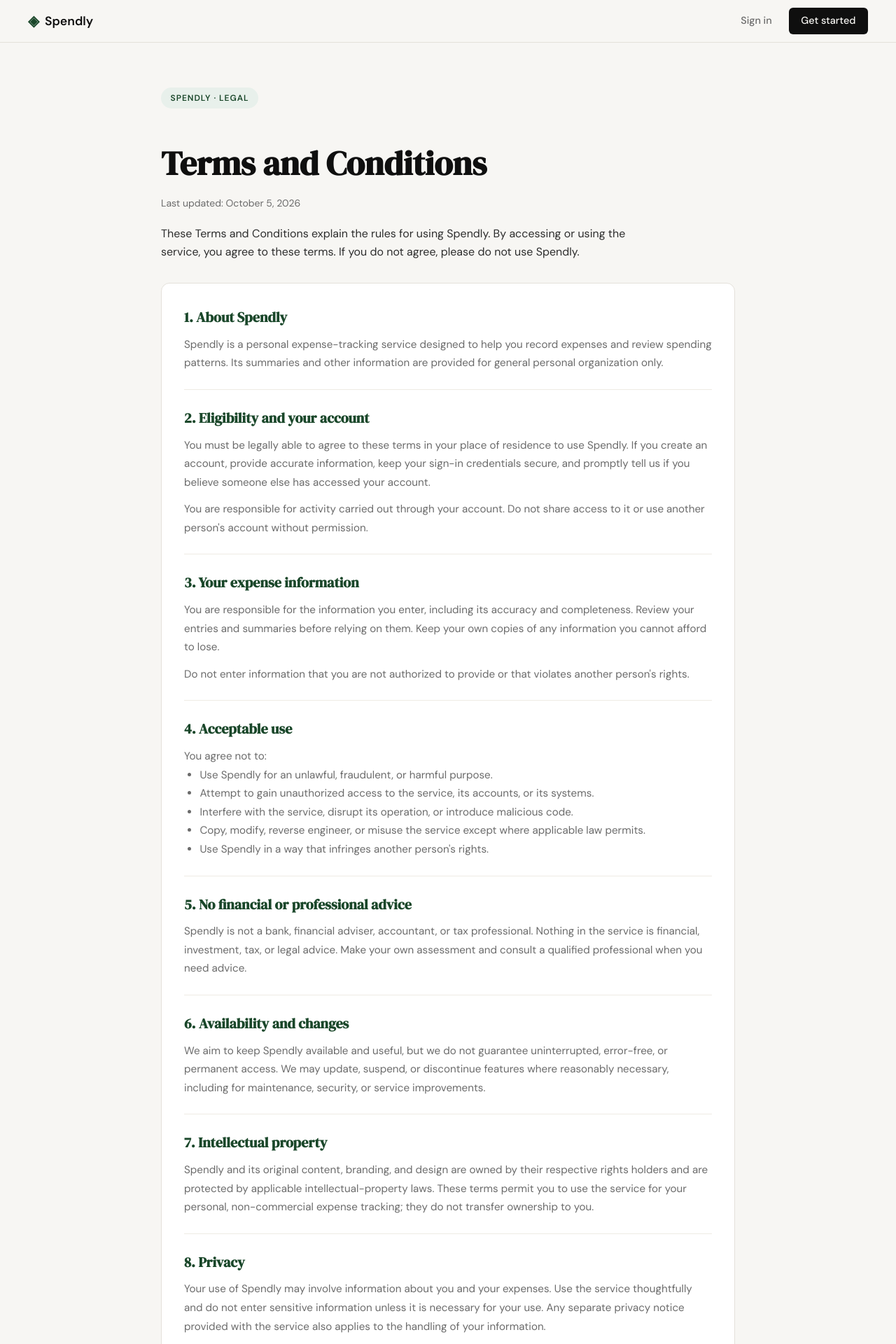
After one commit to jeevitha467/expense-tracker, a Flask app: page /terms in a window 1280 px wide. The commit adds this page. Shown: the top 1920 px of the page at 70% size. Run offline with Flask 3, Linux system fonts and the light colour scheme.

Commit message:
Added terms and conditions page

```diff
--- a/app.py
+++ b/app.py
@@ -20,6 +20,11 @@ def register():
 @app.route("/login")
 def login():
     return render_template("login.html")
+
+
+@app.route("/terms")
+def terms():
+    return render_template("terms.html")
 
 
 # ------------------------------------------------------------------ #
--- a/static/css/style.css
+++ b/static/css/style.css
@@ -478,6 +478,77 @@ a { color: inherit; text-decoration: none; }
 .auth-switch a:hover { text-decoration: underline; }
 
 /* ------------------------------------------------------------------ */
+/* Terms page                                                          */
+/* ------------------------------------------------------------------ */
+
+.terms-section {
+    padding: 4rem 2rem 5rem;
+}
+
+.terms-container {
+    max-width: 820px;
+    margin: 0 auto;
+}
+
+.terms-header {
+    margin-bottom: 2rem;
+}
+
+.terms-title {
+    font-family: var(--font-display);
+    font-size: clamp(2rem, 4vw, 3rem);
+    color: var(--ink);
+    margin: 1rem 0 0.4rem;
+}
+
+.terms-updated {
+    color: var(--ink-muted);
+    font-size: 0.875rem;
+    margin-bottom: 1.25rem;
+}
+
+.terms-intro {
+    max-width: 680px;
+    color: var(--ink-soft);
+    font-size: 1rem;
+}
+
+.terms-card {
+    background: var(--paper-card);
+    border: 1px solid var(--border);
+    border-radius: var(--radius-md);
+    padding: 2rem;
+}
+
+.terms-item + .terms-item {
+    border-top: 1px solid var(--border-soft);
+    margin-top: 1.5rem;
+    padding-top: 1.5rem;
+}
+
+.terms-item h2 {
+    font-family: var(--font-display);
+    font-size: 1.25rem;
+    color: var(--accent);
+    margin-bottom: 0.6rem;
+}
+
+.terms-item p,
+.terms-item li {
+    color: var(--ink-muted);
+    font-size: 0.95rem;
+    line-height: 1.75;
+}
+
+.terms-item p + p {
+    margin-top: 0.75rem;
+}
+
+.terms-item ul {
+    padding-left: 1.4rem;
+}
+
+/* ------------------------------------------------------------------ */
 /* Footer                                                              */
 /* ------------------------------------------------------------------ */
 
--- a/templates/base.html
+++ b/templates/base.html
@@ -34,7 +34,7 @@
             <span class="brand-icon">◈</span>
             <span class="footer-name">Spendly</span>
             <p class="footer-copy">Track every rupee. Own your finances.</p>
-            <a href="#">Terms and Conditions</a>
+            <a href="{{ url_for('terms') }}">Terms and Conditions</a>
             <a href="#">Privacy Policy</a>
         </div>
     </footer>
--- /dev/null
+++ b/templates/terms.html
@@ -0,0 +1,174 @@
+{% extends "base.html" %}
+
+{% block title %}Terms and Conditions — Spendly{% endblock %}
+
+{% block content %}
+<section class="terms-section">
+    <div class="terms-container">
+        <header class="terms-header">
+            <span class="hero-badge">Spendly · Legal</span>
+            <h1 class="terms-title">Terms and Conditions</h1>
+            <p class="terms-updated">Last updated: October 5, 2026</p>
+            <p class="terms-intro">
+                These Terms and Conditions explain the rules for using Spendly.
+                By accessing or using the service, you agree to these terms. If
+                you do not agree, please do not use Spendly.
+            </p>
+        </header>
+
+        <div class="terms-card">
+            <section class="terms-item">
+                <h2>1. About Spendly</h2>
+                <p>
+                    Spendly is a personal expense-tracking service designed to
+                    help you record expenses and review spending patterns. Its
+                    summaries and other information are provided for general
+                    personal organization only.
+                </p>
+            </section>
+
+            <section class="terms-item">
+                <h2>2. Eligibility and your account</h2>
+                <p>
+                    You must be legally able to agree to these terms in your
+                    place of residence to use Spendly. If you create an
+                    account, provide accurate information, keep your sign-in
+                    credentials secure, and promptly tell us if you believe
+                    someone else has accessed your account.
+                </p>
+                <p>
+                    You are responsible for activity carried out through your
+                    account. Do not share access to it or use another person's
+                    account without permission.
+                </p>
+            </section>
+
+            <section class="terms-item">
+                <h2>3. Your expense information</h2>
+                <p>
+                    You are responsible for the information you enter,
+                    including its accuracy and completeness. Review your
+                    entries and summaries before relying on them. Keep your
+                    own copies of any information you cannot afford to lose.
+                </p>
+                <p>
+                    Do not enter information that you are not authorized to
+                    provide or that violates another person's rights.
+                </p>
+            </section>
+
+            <section class="terms-item">
+                <h2>4. Acceptable use</h2>
+                <p>You agree not to:</p>
+                <ul>
+                    <li>Use Spendly for an unlawful, fraudulent, or harmful purpose.</li>
+                    <li>Attempt to gain unauthorized access to the service, its accounts, or its systems.</li>
+                    <li>Interfere with the service, disrupt its operation, or introduce malicious code.</li>
+                    <li>Copy, modify, reverse engineer, or misuse the service except where applicable law permits.</li>
+                    <li>Use Spendly in a way that infringes another person's rights.</li>
+                </ul>
+            </section>
+
+            <section class="terms-item">
+                <h2>5. No financial or professional advice</h2>
+                <p>
+                    Spendly is not a bank, financial adviser, accountant, or
+                    tax professional. Nothing in the service is financial,
+                    investment, tax, or legal advice. Make your own assessment
+                    and consult a qualified professional when you need advice.
+                </p>
+            </section>
+
+            <section class="terms-item">
+                <h2>6. Availability and changes</h2>
+                <p>
+                    We aim to keep Spendly available and useful, but we do not
+                    guarantee uninterrupted, error-free, or permanent access.
+                    We may update, suspend, or discontinue features where
+                    reasonably necessary, including for maintenance,
+                    security, or service improvements.
+                </p>
+            </section>
+
+            <section class="terms-item">
+                <h2>7. Intellectual property</h2>
+                <p>
+                    Spendly and its original content, branding, and design are
+                    owned by their respective rights holders and are protected
+                    by applicable intellectual-property laws. These terms
+                    permit you to use the service for your personal,
+                    non-commercial expense tracking; they do not transfer
+                    ownership to you.
+                </p>
+            </section>
+
+            <section class="terms-item">
+                <h2>8. Privacy</h2>
+                <p>
+                    Your use of Spendly may involve information about you and
+                    your expenses. Use the service thoughtfully and do not
+                    enter sensitive information unless it is necessary for
+                    your use. Any separate privacy notice provided with the
+                    service also applies to the handling of your information.
+                </p>
+            </section>
+
+            <section class="terms-item">
+                <h2>9. Suspension and ending your use</h2>
+                <p>
+                    You may stop using Spendly at any time. We may suspend or
+                    restrict access if we reasonably believe that you have
+                    breached these terms, created a security risk, or used
+                    the service unlawfully. Where appropriate, we will take
+                    reasonable steps to notify you.
+                </p>
+            </section>
+
+            <section class="terms-item">
+                <h2>10. Disclaimers and liability</h2>
+                <p>
+                    To the extent permitted by applicable law, Spendly is
+                    provided “as is” and “as available,” without warranties
+                    that cannot lawfully be excluded. We are not responsible
+                    for decisions you make based on expense records or
+                    summaries, or for loss caused by inaccurate information
+                    you enter or your inability to access the service.
+                </p>
+                <p>
+                    Nothing in these terms excludes or limits liability that
+                    cannot be excluded or limited under applicable law.
+                </p>
+            </section>
+
+            <section class="terms-item">
+                <h2>11. Changes to these terms</h2>
+                <p>
+                    We may revise these terms as Spendly changes or when
+                    needed for legal or operational reasons. The latest
+                    version will be posted on this page with its updated
+                    date. If you continue using Spendly after a revision
+                    takes effect, you accept the revised terms.
+                </p>
+            </section>
+
+            <section class="terms-item">
+                <h2>12. General</h2>
+                <p>
+                    If any part of these terms is found unenforceable, the
+                    remaining parts will continue to apply to the extent
+                    permitted by law. These terms do not take away any rights
+                    that applicable law gives you.
+                </p>
+            </section>
+
+            <section class="terms-item">
+                <h2>13. Contact</h2>
+                <p>
+                    If you have a question about these terms, please use the
+                    contact method provided by the Spendly service.
+                </p>
+            </section>
+        </div>
+    </div>
+</section>
+{% endblock %}
```
Also changed, not shown: opencode.json (added, +12 -0 lines).
